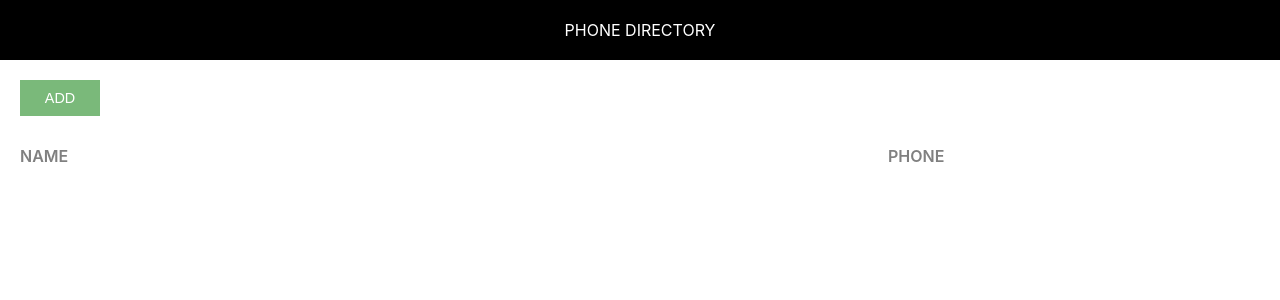
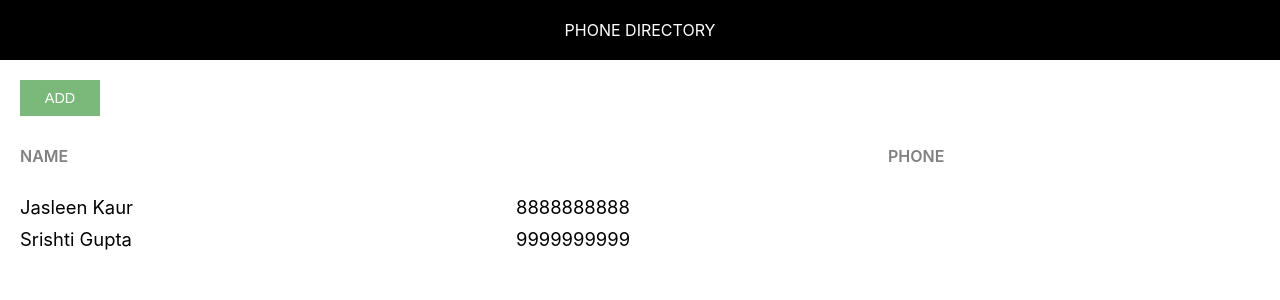
Before and after one commit to JASLEENKAUR37/phone-directory, a React (Create React App) app: page / in a window 1280 px wide. Shown: the top 300 px of the page. Built offline with nearby package versions, Linux system fonts and the light colour scheme.

Commit message:
Dynamic Content: Rendered Subscribers Dynamically

```diff
--- a/src/App.js
+++ b/src/App.js
@@ -4,6 +4,18 @@ import './App.css';
 
 class App extends Component {
   render(){
+    let subscribers = [
+      {
+        id: 1,
+        name: "Jasleen Kaur",
+        phone: "8888888888"
+      },
+      {
+        id: 2,
+        name: "Srishti Gupta",
+        phone: "9999999999"
+      }
+    ];
      return (
      <div>
           <Header />
@@ -14,6 +26,14 @@ class App extends Component {
           <span className="grid-item name-heading">Name</span><br />
           <span className="grid-item phone-heading">Phone</span>
         </div>
+        {
+            subscribers.map(sub => {
+              return <div key={sub.id} className="grid-container">
+                <span className="grid-item">{sub.name}</span>
+                <span className="grid-item">{sub.phone}</span>
+              </div>
+            })
+          }
      </div>
      </div>
           );
```
